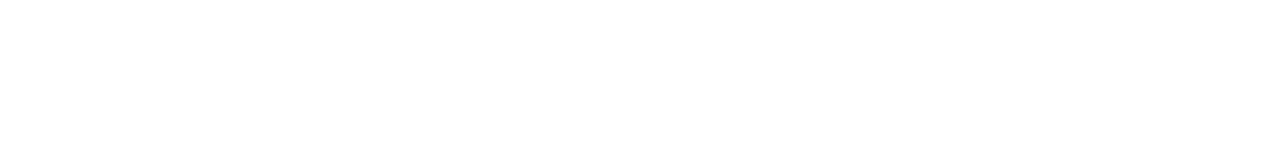
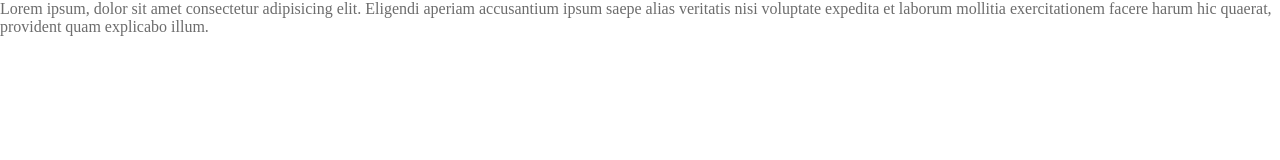
Before and after one commit to CPTStark/travelgram, a plain HTML site: page index.html in a window 1280 px wide. Drawn offline with Linux system fonts and the light colour scheme.

Commit message:
inicial style guide

```diff
--- a/index.html
+++ b/index.html
@@ -4,9 +4,12 @@
     <meta charset="UTF-8">
     <meta name="viewport" content="width=device-width, initial-scale=1.0">
     <link rel="stylesheet" href="styles/index.css">
+    <link rel="preconnect" href="https://fonts.googleapis.com">
+    <link rel="preconnect" href="https://fonts.gstatic.com" crossorigin>
     <title>Travelgram | Perfil de  viagens</title>
+    <link href="https://fonts.googleapis.com/css2?family=Poppins:ital,wght@0,100;0,200;0,300;0,400;0,500;0,600;0,700;0,800;0,900;1,100;1,200;1,300;1,400;1,500;1,600;1,700;1,800;1,900&display=swap" rel="stylesheet">
 </head>
 <body>
-
+    <p>Lorem ipsum, dolor sit amet consectetur adipisicing elit. Eligendi aperiam accusantium ipsum saepe alias veritatis nisi voluptate expedita et laborum mollitia exercitationem facere harum hic quaerat, provident quam explicabo illum.</p>
 </body>
 </html>
--- a/styles/global.css
+++ b/styles/global.css
@@ -3,3 +3,21 @@
     padding: 0;
     box-sizing: border-box;
 }
+
+:root {
+    --brand-color: #EF5F4C;
+    --background-color: #FFFFFF;
+    --surface-color: #F5F5F5;
+    --skeleton-color: #D9D9D9;
+    --shape-transparency: #ffffff8f;
+    --text-color-primary: #313131;
+    --text-color-secondary: #6C6C6C;
+    --heading1: bold 32px/125%;
+    --paragraph-md: 14px/170%;
+    --paragraph-sm: 12px/170%;
+}
+
+body {
+    color: var(--text-color-secondary);
+    background-color: var(--background-color);
+}
```
Also changed, not shown: assets/AirplaneTilt.svg (added), assets/Image 01.png (added), assets/Image 02.png (added), assets/Image 03.png (added), assets/Image 04.png (added), assets/Image 05.png (added), assets/Image 06.png (added), assets/Image 07.png (added), assets/Image 08.png (added), assets/Image 09.png (added), assets/Image 10.png (added), assets/Image 11.png (added), assets/Image.svg (added), assets/Logo.svg (added), 2 more files, 1 other file.
